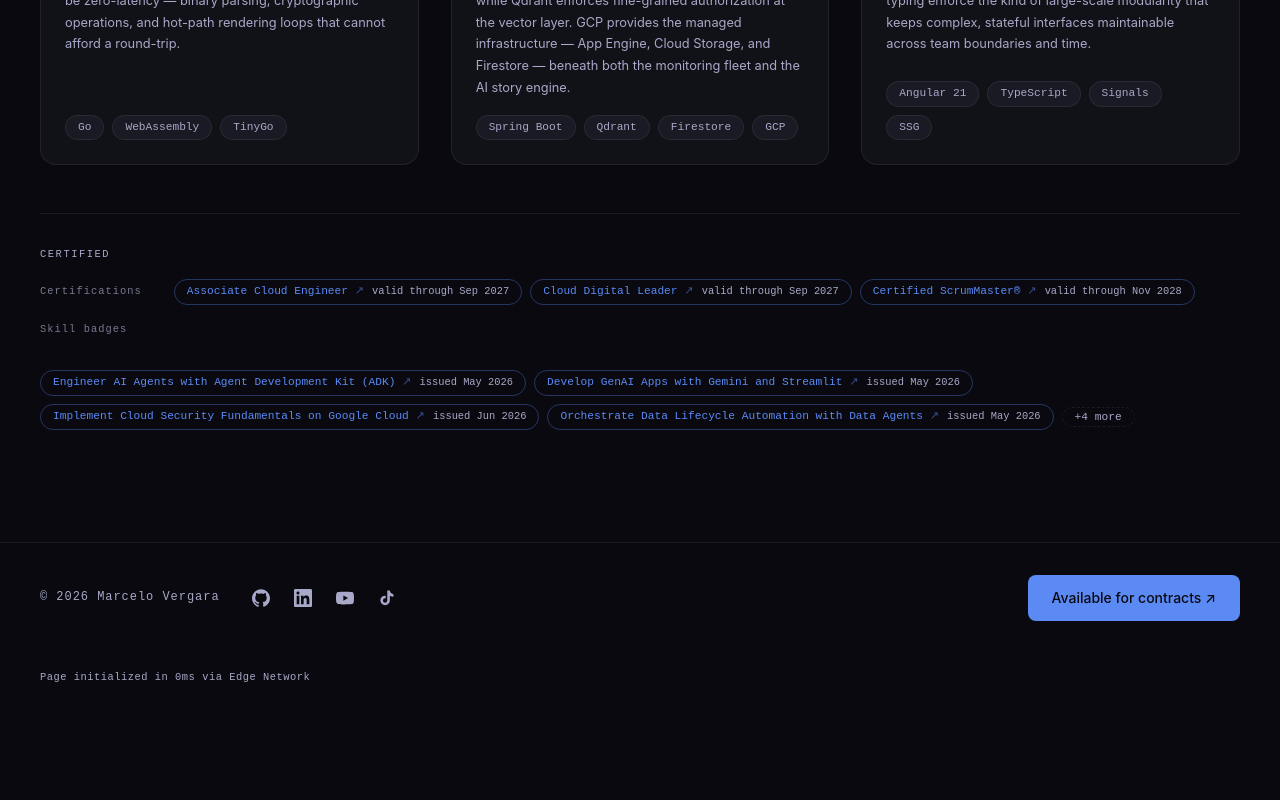
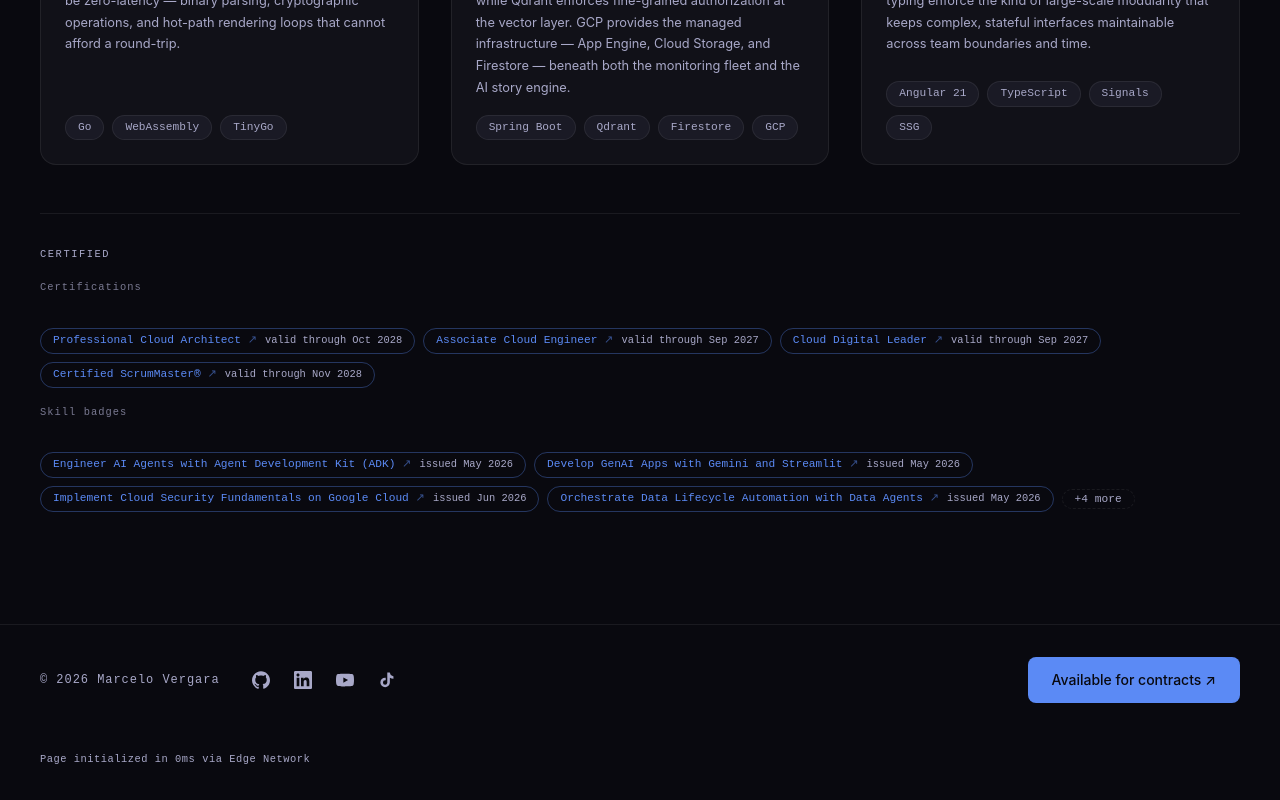
Before and after one commit to marcelorvergara/MVergara.net, an Angular app: page / in a window 1280 px wide. Shown: the part 2977-3777 px from the top of the page. Before the commit the page ends 3695 px from the top, so only its background shows below. Built offline with nearby package versions, Linux system fonts and the light colour scheme; no server answers.

Commit message:
feat: add Professional Cloud Architect certification and update credentials data

```diff
--- a/src/app/data/credentials.data.ts
+++ b/src/app/data/credentials.data.ts
@@ -11,6 +11,14 @@ export interface Credential {
 }
 
 export const CERTIFICATIONS: Credential[] = [
+  {
+    name: 'Professional Cloud Architect',
+    type: 'certification',
+    issuer: 'Google Cloud',
+    date: 'Oct 2028',
+    dateKind: 'valid-through',
+    verifyUrl: 'https://www.credly.com/badges/79f2e875-6baa-45ac-8950-46adbaeeefcd/public_url',
+  },
   {
     name: 'Associate Cloud Engineer',
     type: 'certification',
```
Also changed, not shown: 2 other files (tests, documents, lock files or other folders).
